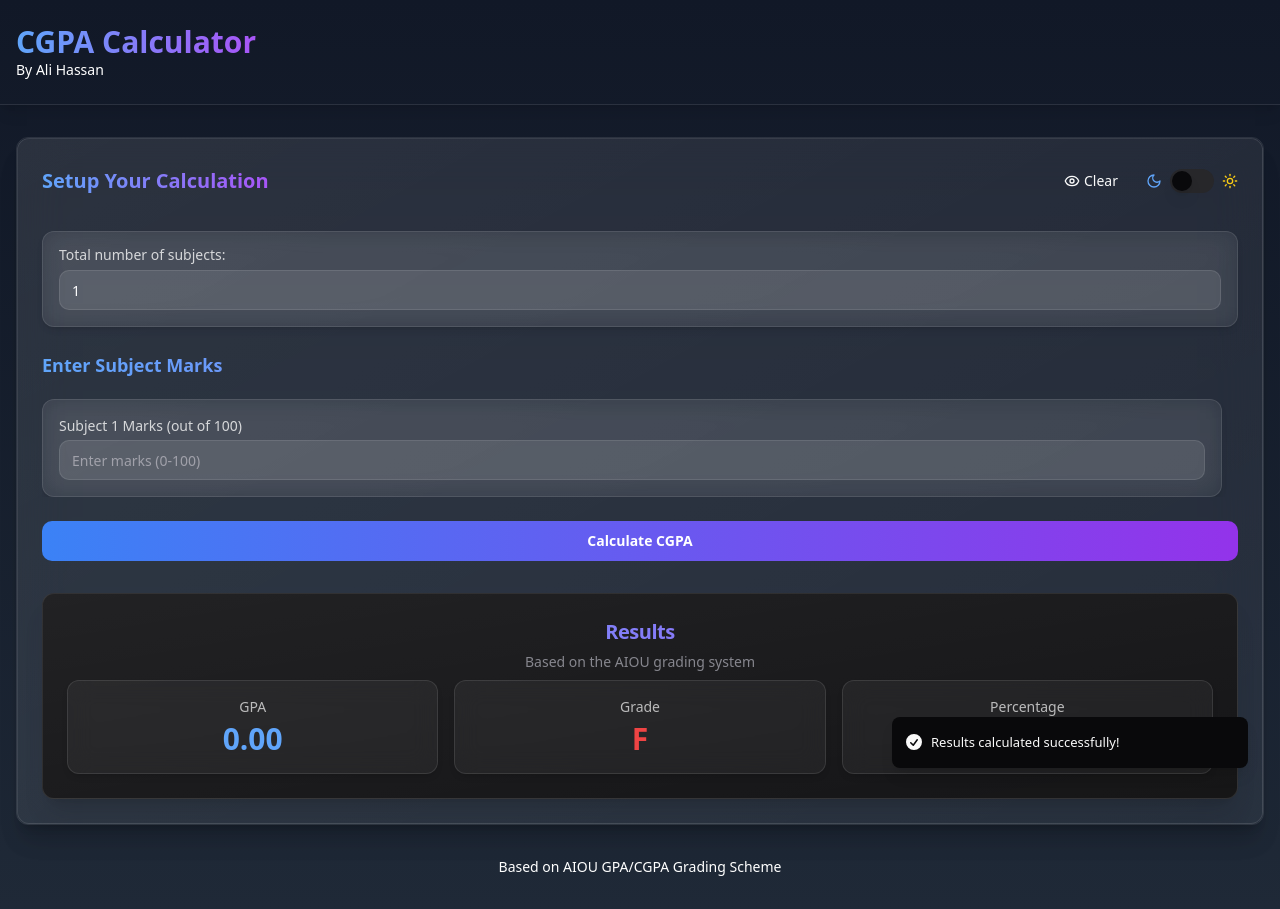
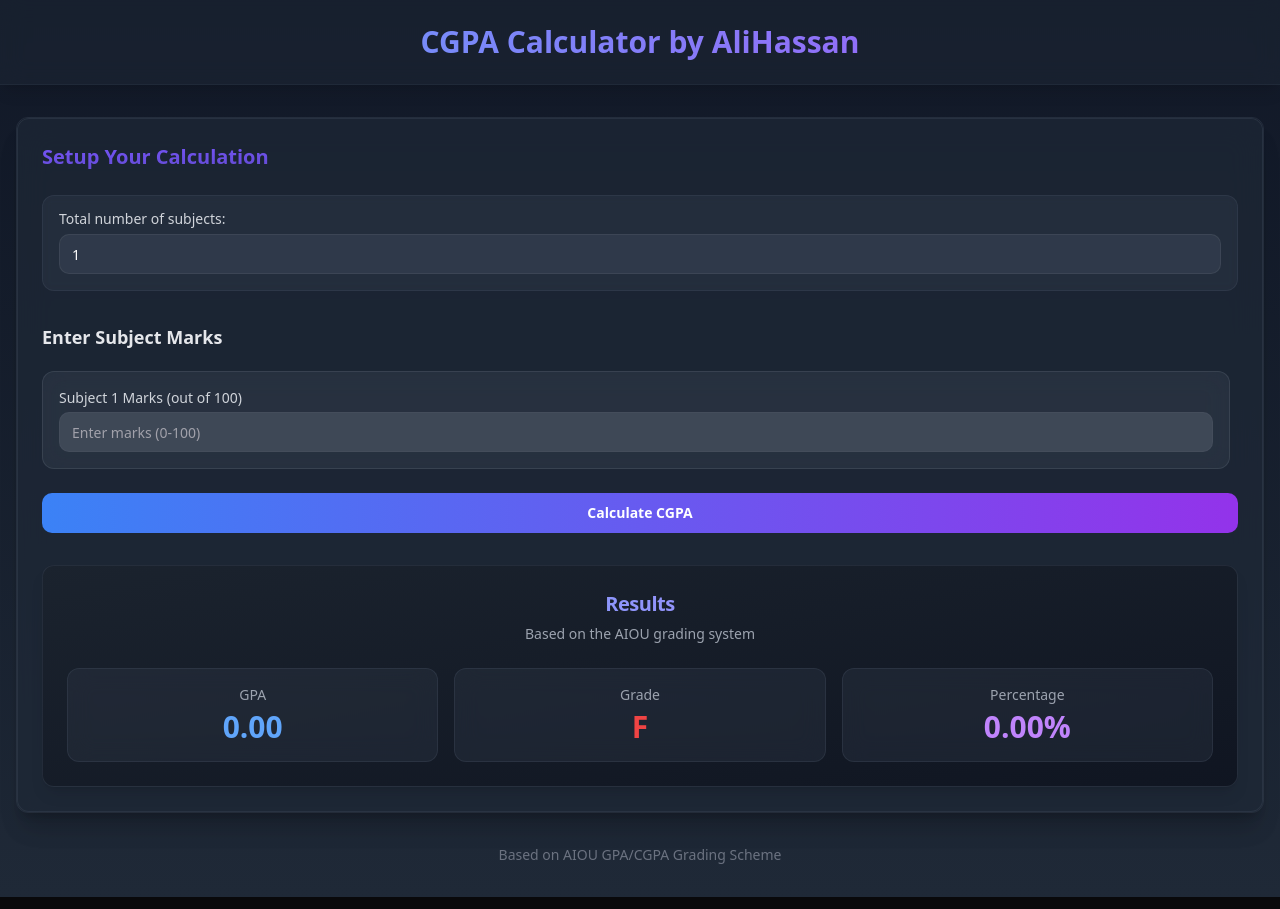
Before and after one commit to Alihassan-aws/AIOU-CGPA-Calculator, a React (Vite) app: page / in a window 1280 px wide. Both pictures are taken after typing "Sample" into the empty fields and a click on the button "Calculate CGPA". Built offline with nearby package versions, Linux system fonts and the light colour scheme.

Commit message:
Reverted to commit eb9c03408addac7a6a69943bf84e5621d1a4216d

```diff
--- a/src/components/CGPACalculator.tsx
+++ b/src/components/CGPACalculator.tsx
@@ -1,15 +1,12 @@
 
-import React, { useState, useEffect } from "react";
+import React, { useState } from "react";
 import { Button } from "@/components/ui/button";
 import { Input } from "@/components/ui/input";
 import { Label } from "@/components/ui/label";
-import { Switch } from "@/components/ui/switch";
-import { toast } from "sonner";
 import SubjectList from "./SubjectList";
 import ResultsDisplay from "./ResultsDisplay";
 import { calculateGPA, getGrade } from "@/lib/gradeCalculator";
 import { motion } from "framer-motion";
-import { Sun, Moon, Eye } from "lucide-react";
 
 const CGPACalculator = () => {
   const [subjectCount, setSubjectCount] = useState<string>("1");
@@ -21,17 +18,6 @@ const CGPACalculator = () => {
     percentage: number;
     grade: string;
   } | null>(null);
-  const [isDarkMode, setIsDarkMode] = useState<boolean>(true);
-
-  // Apply dark/light mode
-  useEffect(() => {
-    const htmlElement = document.documentElement;
-    if (isDarkMode) {
-      htmlElement.classList.remove("light");
-    } else {
-      htmlElement.classList.add("light");
-    }
-  }, [isDarkMode]);
 
   // Handle subject count change
   const handleSubjectCountChange = (e: React.ChangeEvent<HTMLInputElement>) => {
@@ -96,14 +82,6 @@ const CGPACalculator = () => {
       percentage,
       grade
     });
-
-    toast.success("Results calculated successfully!");
-  };
-
-  // Clear results
-  const clearResults = () => {
-    setResults(null);
-    toast.info("Results cleared");
   };
 
   return (
@@ -111,56 +89,18 @@ const CGPACalculator = () => {
       initial={{ opacity: 0 }}
       animate={{ opacity: 1 }}
       transition={{ duration: 0.5 }}
-      className="p-6 glass-card rounded-xl border border-white/10 shadow-xl"
+      className="p-6 backdrop-blur-lg bg-gray-800/70 rounded-xl border border-gray-700/50 shadow-xl"
     >
-      <div className="flex items-center justify-between mb-8">
-        <div className="flex flex-col items-start">
-          <motion.h2
-            initial={{ opacity: 0, x: -20 }}
-            animate={{ opacity: 1, x: 0 }}
-            transition={{ delay: 0.1, duration: 0.4 }}
-            className="text-xl font-bold text-gradient"
-          >
-            Setup Your Calculation
-          </motion.h2>
-        </div>
-
-        <motion.div
-          className="flex items-center space-x-4"
-          initial={{ opacity: 0, x: 20 }}
-          animate={{ opacity: 1, x: 0 }}
-          transition={{ delay: 0.2, duration: 0.4 }}
-        >
-          {results && (
-            <Button
-              variant="ghost"
-              size="sm"
-              className="flex items-center gap-1 text-sm"
-              onClick={clearResults}
-            >
-              <Eye size={16} />
-              <span>Clear</span>
-            </Button>
-          )}
-
-          <div className="flex items-center space-x-2">
-            <Moon size={16} className="text-blue-400" />
-            <Switch
-              checked={!isDarkMode}
-              onCheckedChange={(checked) => setIsDarkMode(!checked)}
-            />
-            <Sun size={16} className="text-yellow-400" />
-          </div>
-        </motion.div>
-      </div>
-
       <motion.div
+        className="mb-8"
         initial={{ y: 20, opacity: 0 }}
         animate={{ y: 0, opacity: 1 }}
         transition={{ delay: 0.1, duration: 0.5 }}
       >
-        <div className="mb-6 glass-effect p-4 rounded-lg border border-white/10 transition-all hover:border-white/20">
-          <Label htmlFor="subjectCount" className="opacity-80 mb-2 block">
+        <h2 className="text-xl font-bold mb-6 text-gradient bg-gradient-to-r from-blue-400 to-purple-500 bg-clip-text text-transparent">Setup Your Calculation</h2>
+
+        <div className="mb-4 backdrop-blur-sm bg-gray-700/30 p-4 rounded-lg border border-gray-600/30 transition-all hover:shadow-lg">
+          <Label htmlFor="subjectCount" className="text-gray-300 mb-2 block">
             Total number of subjects:
           </Label>
           <Input
@@ -169,7 +109,7 @@ const CGPACalculator = () => {
             inputMode="numeric"
             value={subjectCount}
             onChange={handleSubjectCountChange}
-            className="glass-input"
+            className="bg-gray-700/70 border-gray-600/50 text-white transition-all focus:ring-2 focus:ring-purple-500/50"
             placeholder="Enter number of subjects (max 20)"
           />
         </div>
@@ -197,13 +137,21 @@ const CGPACalculator = () => {
         <Button
           onClick={calculateResults}
           disabled={subjects.length === 0}
-          className="w-full bg-gradient-to-r from-blue-500 to-purple-600 hover:from-blue-600 hover:to-purple-700 text-white font-bold py-3 transition-all duration-300 hover:shadow-lg hover:shadow-purple-500/20 disabled:opacity-50 disabled:cursor-not-allowed"
+          className={`w-full bg-gradient-to-r from-blue-500 to-purple-600 hover:from-blue-600 hover:to-purple-700 text-white font-bold py-3 transition-all duration-300 hover:shadow-lg hover:shadow-purple-500/20 ${subjects.length === 0 ? 'opacity-50 cursor-not-allowed' : ''}`}
         >
           Calculate CGPA
         </Button>
       </motion.div>
 
-      {results && <ResultsDisplay results={results} />}
+      {results && (
+        <motion.div
+          initial={{ opacity: 0, scale: 0.95 }}
+          animate={{ opacity: 1, scale: 1 }}
+          transition={{ duration: 0.4 }}
+        >
+          <ResultsDisplay results={results} />
+        </motion.div>
+      )}
     </motion.div>
   );
 };
--- a/src/components/ResultsDisplay.tsx
+++ b/src/components/ResultsDisplay.tsx
@@ -39,56 +39,47 @@ const ResultsDisplay: React.FC<ResultsDisplayProps> = ({ results }) => {
   };
 
   return (
-    <motion.div
-      initial={{ opacity: 0, scale: 0.95 }}
-      animate={{ opacity: 1, scale: 1 }}
-      transition={{ duration: 0.4 }}
-    >
-      <Card className="glass-card border-white/10">
-        <CardHeader className="pb-2">
-          <CardTitle className="text-xl text-center text-gradient">Results</CardTitle>
-          <CardDescription className="text-center opacity-80">
+    <Card className="border-gray-700/50 backdrop-blur-xl bg-gradient-to-br from-gray-800/80 to-gray-900/80 shadow-lg">
+      <CardHeader>
+        <CardTitle className="text-xl text-center bg-gradient-to-r from-blue-400 to-purple-400 bg-clip-text text-transparent">Results</CardTitle>
+        <CardDescription className="text-center text-gray-400">
           Based on the AIOU grading system
         </CardDescription>
       </CardHeader>
       <CardContent>
         <div className="grid grid-cols-1 md:grid-cols-3 gap-4 text-center">
           <motion.div
-              className="p-4 rounded-lg glass-effect border border-white/10 flex flex-col items-center justify-center"
+            className="p-4 rounded-lg backdrop-blur-md bg-gray-700/30 border border-gray-600/30 flex flex-col items-center justify-center"
             initial={{ opacity: 0, y: 20 }}
             animate={{ opacity: 1, y: 0 }}
             transition={{ duration: 0.3 }}
-              whileHover={{ scale: 1.03 }}
           >
-              <p className="text-sm opacity-70 mb-1">GPA</p>
+            <p className="text-sm text-gray-400 mb-1">GPA</p>
             <p className="text-3xl font-bold text-blue-400">{gpa.toFixed(2)}</p>
           </motion.div>
 
           <motion.div
-              className="p-4 rounded-lg glass-effect border border-white/10 flex flex-col items-center justify-center"
+            className="p-4 rounded-lg backdrop-blur-md bg-gray-700/30 border border-gray-600/30 flex flex-col items-center justify-center"
             initial={{ opacity: 0, y: 20 }}
             animate={{ opacity: 1, y: 0 }}
             transition={{ duration: 0.3, delay: 0.1 }}
-              whileHover={{ scale: 1.03 }}
           >
-              <p className="text-sm opacity-70 mb-1">Grade</p>
+            <p className="text-sm text-gray-400 mb-1">Grade</p>
             <p className={`text-3xl font-bold ${getGradeColor(grade)}`}>{grade}</p>
           </motion.div>
 
           <motion.div
-              className="p-4 rounded-lg glass-effect border border-white/10 flex flex-col items-center justify-center"
+            className="p-4 rounded-lg backdrop-blur-md bg-gray-700/30 border border-gray-600/30 flex flex-col items-center justify-center"
             initial={{ opacity: 0, y: 20 }}
             animate={{ opacity: 1, y: 0 }}
             transition={{ duration: 0.3, delay: 0.2 }}
-              whileHover={{ scale: 1.03 }}
           >
-              <p className="text-sm opacity-70 mb-1">Percentage</p>
+            <p className="text-sm text-gray-400 mb-1">Percentage</p>
             <p className="text-3xl font-bold text-purple-400">{percentage.toFixed(2)}%</p>
           </motion.div>
         </div>
       </CardContent>
     </Card>
-    </motion.div>
   );
 };
 
--- a/src/components/SubjectList.tsx
+++ b/src/components/SubjectList.tsx
@@ -3,7 +3,6 @@ import React from "react";
 import { Input } from "@/components/ui/input";
 import { Label } from "@/components/ui/label";
 import { motion } from "framer-motion";
-import { ScrollArea } from "@/components/ui/scroll-area";
 
 interface SubjectListProps {
   subjects: Array<{
@@ -20,21 +19,19 @@ const SubjectList: React.FC<SubjectListProps> = ({
 }) => {
   return (
     <div className="space-y-5">
-      <h3 className="text-lg font-semibold text-gradient">Enter Subject Marks</h3>
+      <h3 className="text-lg font-semibold text-gray-200">Enter Subject Marks</h3>
 
-      <ScrollArea className="max-h-[350px] pr-2">
-        <div className="space-y-4 pr-2">
+      <div className="max-h-[400px] overflow-y-auto pr-2 space-y-4 scrollbar-hide">
         {subjects.map((subject, index) => (
           <motion.div
             key={subject.id}
-              className="p-4 rounded-lg glass-effect border border-white/10 transition-all hover:border-white/20"
-              initial={{ opacity: 0, y: 15 }}
-              animate={{ opacity: 1, y: 0 }}
+            className="p-4 rounded-lg backdrop-blur-md bg-gray-700/40 border border-gray-600/50 transition-all hover:bg-gray-700/60"
+            initial={{ opacity: 0, x: -20 }}
+            animate={{ opacity: 1, x: 0 }}
             transition={{ duration: 0.3, delay: index * 0.05 }}
-              whileHover={{ scale: 1.02 }}
           >
             <div>
-                <Label htmlFor={`marks-${subject.id}`} className="text-sm opacity-80 mb-1 block">
+              <Label htmlFor={`marks-${subject.id}`} className="text-sm text-gray-300 mb-1 block">
                 Subject {index + 1} Marks (out of 100)
               </Label>
               <Input
@@ -51,14 +48,13 @@ const SubjectList: React.FC<SubjectListProps> = ({
                     onMarksChange(subject.id, value === "" ? 0 : numValue);
                   }
                 }}
-                  className="glass-input"
+                className="bg-gray-600/70 border-gray-600/50 text-white transition-all focus:ring-2 focus:ring-blue-500/50"
                 placeholder="Enter marks (0-100)"
               />
             </div>
           </motion.div>
         ))}
       </div>
-      </ScrollArea>
     </div>
   );
 };
--- a/src/index.css
+++ b/src/index.css
@@ -25,28 +25,16 @@
     --input: 240 3.7% 15.9%;
     --ring: 240 4.9% 83.9%;
     --radius: 0.75rem;
-  }
 
-  .light {
-    --background: 0 0% 100%;
-    --foreground: 240 10% 3.9%;
-    --card: 0 0% 100%;
-    --card-foreground: 240 10% 3.9%;
-    --popover: 0 0% 100%;
-    --popover-foreground: 240 10% 3.9%;
-    --primary: 252 87% 59%;
-    --primary-foreground: 0 0% 98%;
-    --secondary: 240 4.8% 95.9%;
-    --secondary-foreground: 240 5.9% 10%;
-    --muted: 240 4.8% 95.9%;
-    --muted-foreground: 240 3.8% 46.1%;
-    --accent: 240 4.8% 95.9%;
-    --accent-foreground: 240 5.9% 10%;
-    --destructive: 0 84.2% 60.2%;
-    --destructive-foreground: 0 0% 98%;
-    --border: 240 5.9% 90%;
-    --input: 240 5.9% 90%;
-    --ring: 240 5% 64.9%;
+    /* Sidebar colors */
+    --sidebar-background: 240 5.9% 10%;
+    --sidebar-foreground: 240 4.8% 95.9%;
+    --sidebar-primary: 224.3 76.3% 48%;
+    --sidebar-primary-foreground: 0 0% 100%;
+    --sidebar-accent: 240 3.7% 15.9%;
+    --sidebar-accent-foreground: 240 4.8% 95.9%;
+    --sidebar-border: 240 3.7% 15.9%;
+    --sidebar-ring: 217.2 91.2% 59.8%;
   }
 
   * {
@@ -54,7 +42,7 @@
   }
 
   body {
-    @apply bg-background text-foreground antialiased transition-colors duration-300;
+    @apply bg-background text-foreground antialiased;
     font-feature-settings: "ss01", "ss02", "cv01", "cv02", "cv03";
   }
 
@@ -74,34 +62,14 @@
   }
 
   .text-gradient {
-    @apply bg-gradient-to-r from-blue-400 to-purple-500 bg-clip-text text-transparent;
+    @apply bg-gradient-to-br from-primary via-primary/80 to-purple-400 bg-clip-text text-transparent;
   }
 
   .glass-effect {
-    @apply backdrop-blur-md bg-white/5 shadow-md transition-all duration-300;
+    @apply backdrop-blur-md bg-opacity-20 border border-white/10;
   }
 
-  .glass-card {
-    @apply backdrop-blur-xl bg-gradient-to-br from-white/10 to-white/5 shadow-xl;
-  }
-
-  .glass-input {
-    @apply bg-white/10 border-white/10 text-white placeholder:text-white/40 transition-all focus:ring-2 focus:ring-primary/50 focus:border-primary/50;
-  }
-
-  .light .text-gradient {
-    @apply bg-gradient-to-r from-blue-600 to-purple-700 bg-clip-text text-transparent;
-  }
-
-  .light .glass-effect {
-    @apply backdrop-blur-md bg-black/5 shadow-md;
-  }
-
-  .light .glass-card {
-    @apply backdrop-blur-xl bg-gradient-to-br from-white/80 to-white/40 shadow-lg;
-  }
-
-  .light .glass-input {
-    @apply bg-white/30 border-white/20 text-black placeholder:text-black/40 focus:ring-2 focus:ring-primary/50 focus:border-primary/50;
+  .card-glass {
+    @apply backdrop-blur-md bg-gray-800/30 border border-gray-700/30 shadow-lg;
   }
 }
--- a/src/pages/Index.tsx
+++ b/src/pages/Index.tsx
@@ -6,32 +6,22 @@ import { motion } from "framer-motion";
 
 const Index = () => {
   return (
-    <div className="min-h-screen bg-gradient-to-b from-gray-900 to-gray-800 text-white flex flex-col transition-colors duration-300 light:from-gray-100 light:to-white light:text-gray-800">
+    <div className="min-h-screen bg-gradient-to-b from-gray-900 to-gray-800 text-white flex flex-col">
       <motion.header
-        className="py-6 shadow-lg border-b border-white/10 light:border-black/10"
+        className="py-6 bg-gray-800/50 backdrop-blur-md shadow-lg border-b border-gray-700/30"
         initial={{ opacity: 0, y: -10 }}
         animate={{ opacity: 1, y: 0 }}
         transition={{ duration: 0.5 }}
       >
-        <div className="container mx-auto px-4 flex flex-col sm:flex-row sm:justify-between sm:items-center">
-          <div className="flex flex-col items-start">
+        <div className="container mx-auto px-4">
           <motion.h1
-              className="text-2xl md:text-3xl font-bold text-gradient"
+            className="text-2xl md:text-3xl font-bold text-center bg-gradient-to-r from-blue-400 to-purple-500 bg-clip-text text-transparent"
             initial={{ opacity: 0, scale: 0.9 }}
             animate={{ opacity: 1, scale: 1 }}
             transition={{ duration: 0.6, delay: 0.2 }}
           >
-              CGPA Calculator
+            CGPA Calculator by AliHassan
           </motion.h1>
-            <motion.p
-              className="text-sm opacity-70"
-              initial={{ opacity: 0 }}
-              animate={{ opacity: 1 }}
-              transition={{ duration: 0.6, delay: 0.3 }}
-            >
-              By Ali Hassan
-            </motion.p>
-          </div>
         </div>
       </motion.header>
 
@@ -41,7 +31,7 @@ const Index = () => {
           animate={{ opacity: 1 }}
           transition={{ duration: 0.7 }}
         >
-          <Card className="border-white/10 bg-transparent shadow-xl">
+          <Card className="border-gray-700/50 bg-transparent shadow-xl">
             <CardContent className="p-0">
               <CGPACalculator />
             </CardContent>
@@ -49,7 +39,7 @@ const Index = () => {
         </motion.div>
 
         <motion.footer
-          className="mt-8 text-center text-sm opacity-70"
+          className="mt-8 text-center text-sm text-gray-500"
           initial={{ opacity: 0 }}
           animate={{ opacity: 1 }}
           transition={{ duration: 0.5, delay: 0.5 }}
```
Lines whose indentation alone changed are shown as unchanged.
